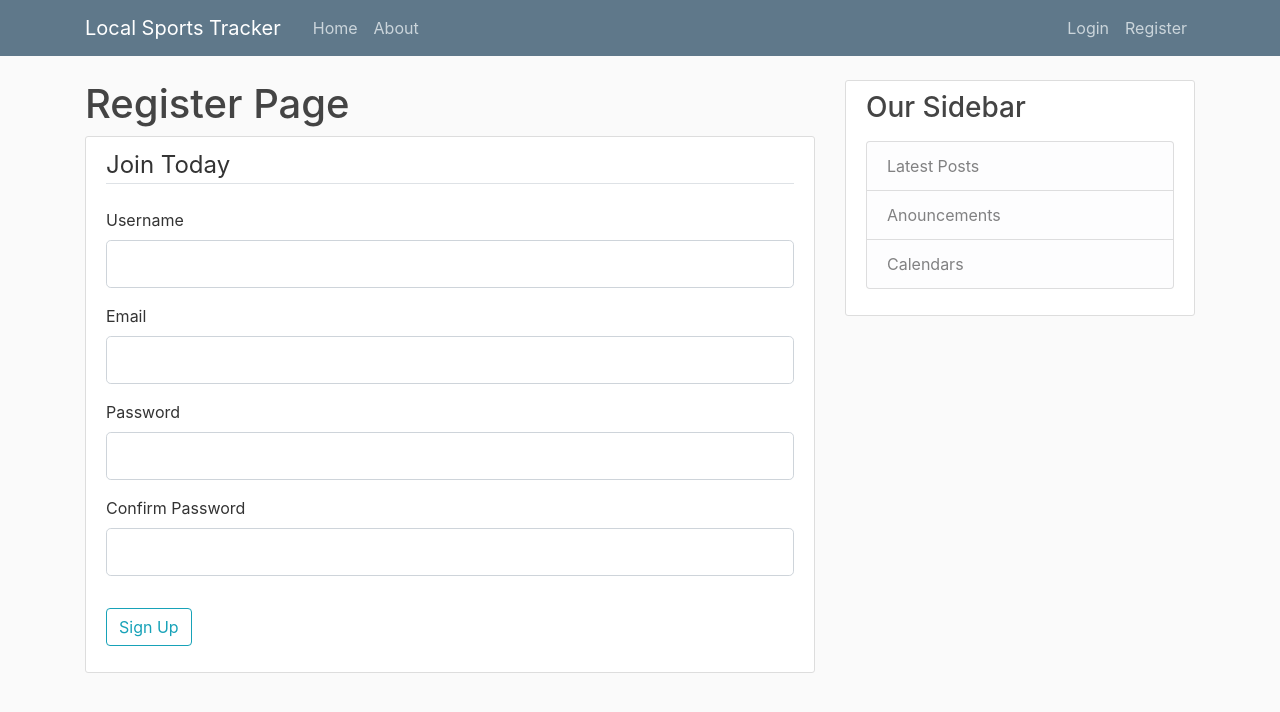
After one commit to StevenRS00/LocalSportsTracker, a Flask app: page /register in a window 1280 px wide. The commit adds this page. Shown: the top 712 px of the page. Run offline with Flask 2, Linux system fonts and the light colour scheme; some libraries are stand-ins or nearby versions.

Commit message:
Adding Forms, forms.py, login.html, register.html Jeremy - Added stuff to about.html

```diff
--- a/flaskMain.py
+++ b/flaskMain.py
@@ -1,5 +1,8 @@
 from flask import Flask, render_template, url_for
+from forms import RegistrationForm, LoginForm
 app = Flask(__name__)
+
+app.config['SECRET_KEY'] = 'e23a0a5dfd5e876b95844f1a749a3135'
 
 posts = [
     {
@@ -27,6 +30,17 @@ def hello():
 def about():
     return render_template('about.html', title='About')
 
+@app.route("/register")
+def register():
+    form = RegistrationForm()
+    return render_template('register.html', title='Register', form=form)
+
+@app.route("/login")
+def login():
+    form = LoginForm()
+    return render_template('login.html', title='Login', form=form)
+
+
 
 if __name__ == '__main__':
     app.run(debug=True)
--- /dev/null
+++ b/forms.py
@@ -0,0 +1,22 @@
+from flask_wtf import FlaskForm
+from wtforms import StringField, PasswordField, SubmitField, BooleanField
+from wtfforms.validators import DataRequired, Length, Email, EqualTo
+
+class RegistrationForm(FlaskForm):
+    username = StringField('Username',
+                            validators=[DataRequired(), Length(min=8, max=20)])
+    email = StringField('Email',
+                         validators=[DataRequired(), Email()])
+    password = PasswordField('Password',
+                              validators=[DataRequired(), Length(min=5, max=20)])
+    confirm_password = PasswordField('Confirm Password',
+                              validators=[DataRequired(), EqualTo('password')])
+    submit = SubmitField('Sign Up')
+
+class LoginForm(FlaskForm):
+    email = StringField('Email',
+                         validators=[DataRequired(), Email()])
+    password = PasswordField('Password',
+                              validators=[DataRequired(), Length(min=5, max=20)])
+    remember = BooleanField('Remember Me')
+    submit = SubmitField('Login')
--- a/templates/layout.html
+++ b/templates/layout.html
@@ -49,7 +49,7 @@
             <p class='text-muted'>
               <ul class="list-group">
                 <li class="list-group-item list-group-item-light">Latest Posts</li>
-                <li class="list-group-item list-group-item-light">Announcements</li>
+                <li class="list-group-item list-group-item-light">Anouncements</li>
                 <li class="list-group-item list-group-item-light">Calendars</li>
               </ul>
             </p>
--- /dev/null
+++ b/templates/register.html
@@ -0,0 +1,31 @@
+{% extends "layout.html" %}
+{% block content %}
+  <h1>Register Page</h1>
+  <div class="content-section">
+    <form action="" method="POST">
+      {{ form.hidden_tag() }}
+      <fieldset class="form-group">
+        <legend class="border-bottom mb-4">Join Today</legend>
+        <div class="form-group">
+          {{ form.username.label(class="form-control-label") }}
+          {{ form.username(class="form-control form-control-lg") }}
+        </div>
+        <div class="form-group">
+          {{ form.email.label(class="form-control-label") }}
+          {{ form.email(class="form-control form-control-lg") }}
+        </div>
+        <div class="form-group">
+          {{ form.password.label(class="form-control-label") }}
+          {{ form.password(class="form-control form-control-lg") }}
+        </div>
+        <div class="form-group">
+          {{ form.confirm_password.label(class="form-control-label") }}
+          {{ form.confirm_password(class="form-control form-control-lg") }}
+        </div>
+      </fieldset>
+      <div class="form-group">
+        {{ form.submit(class="btn btn-outline-info") }}
+      </div>
+    </form>
+  </div>
+{% endblock content %}
```
Also changed, not shown: templates/about.html (+11 -5 lines), templates/login.html (added, +27 -0 lines).
